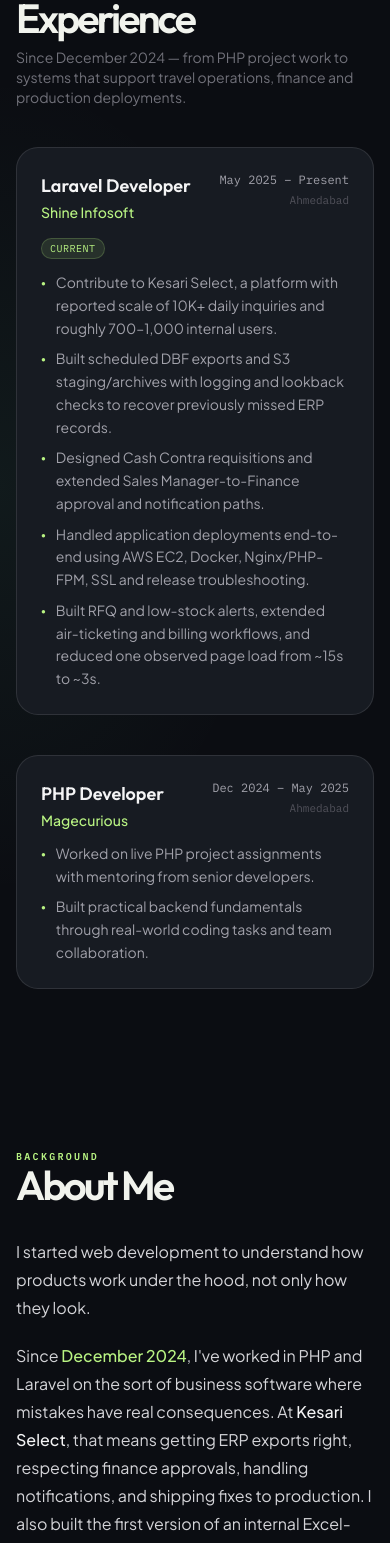
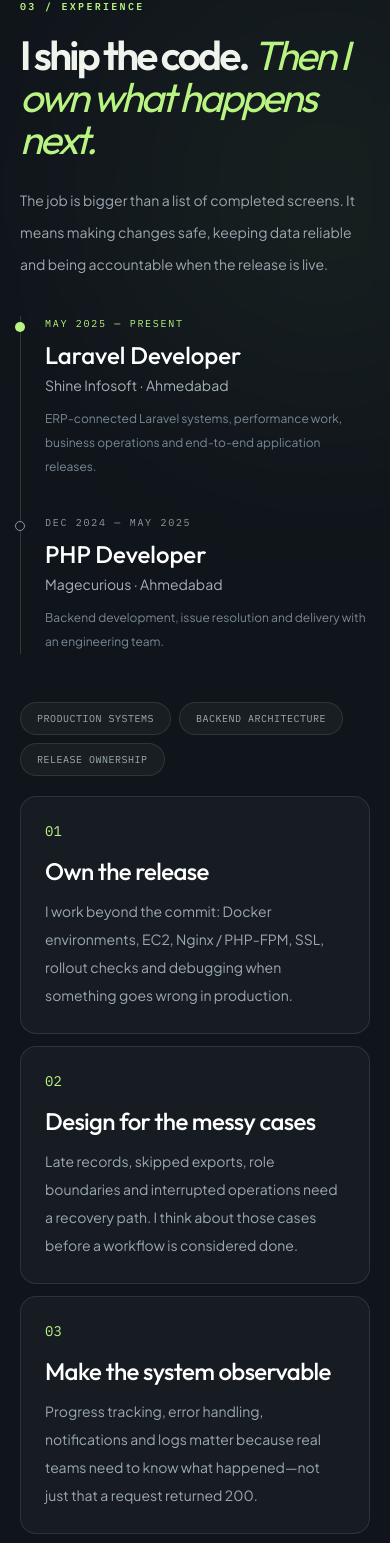
Before and after one commit to MadinBloch/Mysite, a React (Vite) app: page / in a window 390 px wide. Shown: the part 6952-8495 px from the top of the page. Built offline with nearby package versions, Linux system fonts and the light colour scheme.

Commit message:
Redesign experience, engineering approach, authentic media gallery and contact

```diff
--- a/src/components/About.jsx
+++ b/src/components/About.jsx
@@ -1,84 +1,31 @@
+const values = [
+  {number:'01',title:'Make it recoverable',text:'Imports, exports and queued work need a way to retry, inspect or pick up where they stopped.'},
+  {number:'02',title:'Prefer clarity over cleverness',text:'The next developer should be able to understand why a business rule exists and how a record moves through the system.'},
+  {number:'03',title:'Measure what matters',text:'When a page feels slow or a batch stalls, I look for the bottleneck and track the result rather than calling the code “optimized” without a baseline.'}
+]
 export default function About() {
-  return (
-    <section id="about" className="py-20 sm:py-24">
-      <div className="max-w-5xl mx-auto px-4 sm:px-6">
-        <p className="section-label">Background</p>
-        <h2 className="section-heading mb-8">About Me</h2>
-
-        <div className="grid md:grid-cols-3 gap-8">
-          <div className="md:col-span-2 space-y-5 text-zinc-300 leading-7">
-            <p>
-              I started web development to understand how products work under the hood, not only
-              how they look.
-            </p>
-            <p>
-              Since <span className="text-accent font-medium">December 2024</span>, I've worked in PHP
-              and Laravel on the sort of business software where mistakes have real consequences.
-              At <span className="text-zinc-100 font-medium">Kesari Select</span>, that means
-              getting ERP exports right, respecting finance approvals, handling notifications,
-              and shipping fixes to production. I also built the first version of an internal
-              Excel-driven email campaign system.
-            </p>
-            <p>
-              Academically, I have completed my <span className="text-zinc-100 font-medium">BCA</span> and
-              am in the <span className="text-zinc-100 font-medium">final year of MCA</span>. I focus on
-              backend architecture, clean APIs, Dockerized environments, and maintainable codebases.
-            </p>
-            <ul className="space-y-2 pt-2">
-              <li className="flex items-start gap-3">
-                <span className="text-accent mt-0.5">•</span>
-                <span>Production work with Laravel, Frappe ERP integrations, DBF/S3 exports, queues and approvals.</span>
-              </li>
-              <li className="flex items-start gap-3">
-                <span className="text-accent mt-0.5">•</span>
-                <span>Handled application deployments and post-release issues with Docker, EC2, Nginx, PHP-FPM and SSL.</span>
-              </li>
-              <li className="flex items-start gap-3">
-                <span className="text-accent mt-0.5">•</span>
-                <span>Conducted a hands-on Git &amp; Docker workshop for BCA/MCA students at Dr. Subhash University.</span>
-              </li>
-            </ul>
-          </div>
-
-          <div className="space-y-4">
-            <div className="card hover:border-accent/30">
-              <p className="font-mono text-xs text-zinc-600 mb-2">// experience</p>
-              <p className="text-zinc-200 text-sm font-medium">Since Dec 2024</p>
-              <p className="text-zinc-500 text-xs mt-0.5">Real-world Laravel projects</p>
-            </div>
-            <div className="card hover:border-accent/30">
-              <p className="font-mono text-xs text-zinc-600 mb-2">// education</p>
-              <p className="text-zinc-200 text-sm font-medium">MCA · Final Year</p>
-              <p className="text-zinc-500 text-xs mt-0.5">BCA Completed</p>
-            </div>
-            <div className="card hover:border-accent/30">
-              <p className="font-mono text-xs text-zinc-600 mb-2">// focus</p>
-              <p className="text-zinc-200 text-sm font-medium">Backend Systems</p>
-              <p className="text-zinc-500 text-xs mt-0.5">APIs, logic, databases</p>
-            </div>
-            <div className="card hover:border-accent/30">
-              <p className="font-mono text-xs text-zinc-600 mb-2">// community</p>
-              <p className="text-zinc-200 text-sm font-medium">Workshop Facilitator</p>
-              <p className="text-zinc-500 text-xs mt-0.5">Hackathon Grand Finalist</p>
-            </div>
+  return <section id="about" className="bg-[#eff1e9] py-24 text-[#141e17] sm:py-32">
+    <div className="mx-auto max-w-7xl px-5 sm:px-8 lg:px-12">
+      <div className="grid gap-10 lg:grid-cols-[.95fr_1.05fr] lg:gap-20">
+        <div>
+          <p className="font-mono text-[10px] font-semibold uppercase tracking-[.24em] text-[#4d7744]">04 / How I think</p>
+          <h2 className="mt-5 font-display text-[clamp(2.6rem,5vw,5.25rem)] font-semibold leading-[1.02] tracking-[-.07em]">Good backend work is often the stuff <span className="font-light italic text-[#668b54]">you don't notice.</span></h2>
+          <p className="mt-7 max-w-xl text-sm leading-8 text-[#59655c]">A business team can finish its work. A file doesn't go missing. A campaign can be paused. A release can be recovered. That's the kind of engineering I care about.</p>
+          <div className="mt-10 flex flex-wrap gap-2">
+            {['Laravel & PHP','MySQL','Frappe ERP APIs','Queues / Workers','AWS & Docker','Git & Linux'].map(s=><span key={s} className="rounded-full border border-[#cbd4c6] px-4 py-2 font-mono text-[11px] text-[#415146]">{s}</span>)}
           </div>
         </div>
-
-        <div id="education" className="mt-12 grid sm:grid-cols-2 gap-4">
-          <div className="card border-accent/20 bg-gradient-to-br from-accent/5 to-transparent">
-            <p className="font-mono text-[11px] text-accent uppercase tracking-wider mb-2">Education</p>
-            <h3 className="font-display text-xl font-bold text-zinc-100">MCA</h3>
-            <p className="text-zinc-400 text-sm mt-1">Master of Computer Applications</p>
-            <p className="font-mono text-xs text-zinc-500 mt-3">Final Year · Pursuing</p>
-          </div>
-          <div className="card">
-            <p className="font-mono text-[11px] text-zinc-500 uppercase tracking-wider mb-2">Education</p>
-            <h3 className="font-display text-xl font-bold text-zinc-100">BCA</h3>
-            <p className="text-zinc-400 text-sm mt-1">Bachelor of Computer Applications</p>
-            <p className="font-mono text-xs text-accent mt-3">Completed</p>
+        <div className="lg:pt-10">
+          {values.map(v=><div key={v.number} className="grid grid-cols-[58px_1fr] gap-4 border-t border-[#c9d0c5] py-8 last:border-b">
+            <span className="font-mono text-xs font-semibold text-[#73946b]">{v.number}</span>
+            <div><h3 className="font-display text-2xl font-semibold tracking-tight text-[#17281c]">{v.title}</h3><p className="mt-3 max-w-lg text-sm leading-7 text-[#667267]">{v.text}</p></div>
+          </div>)}
+          <div className="mt-8 flex items-start gap-4 rounded-2xl bg-[#dae6d5] p-6">
+            <span aria-hidden="true" className="font-display text-3xl text-[#578b4a]">↗</span>
+            <p className="text-sm leading-7 text-[#405845]">Also a workshop facilitator: I have taught Git and Docker through live demos for BCA/MCA students at Dr. Subhash University.</p>
           </div>
         </div>
       </div>
-    </section>
-  )
+    </div>
+  </section>
 }
--- a/src/components/Experience.jsx
+++ b/src/components/Experience.jsx
@@ -1,93 +1,55 @@
-const EXPERIENCE = [
-  {
-    company: 'Shine Infosoft',
-    role: 'Laravel Developer',
-    type: 'Full-time',
-    period: 'May 2025 – Present',
-    location: 'Ahmedabad',
-    current: true,
-    points: [
-      'Contribute to Kesari Select, a platform with reported scale of 10K+ daily inquiries and roughly 700–1,000 internal users.',
-      'Built scheduled DBF exports and S3 staging/archives with logging and lookback checks to recover previously missed ERP records.',
-      'Designed Cash Contra requisitions and extended Sales Manager-to-Finance approval and notification paths.',
-      'Handled application deployments end-to-end using AWS EC2, Docker, Nginx/PHP-FPM, SSL and release troubleshooting.',
-      'Built RFQ and low-stock alerts, extended air-ticketing and billing workflows, and reduced one observed page load from ~15s to ~3s.',
-    ],
-  },
-  {
-    company: 'Magecurious',
-    role: 'PHP Developer',
-    type: 'Full-time',
-    period: 'Dec 2024 – May 2025',
-    location: 'Ahmedabad',
-    current: false,
-    points: [
-      'Worked on live PHP project assignments with mentoring from senior developers.',
-      'Built practical backend fundamentals through real-world coding tasks and team collaboration.',
-    ],
-  },
+const highlights = [
+  {index:'01',title:'Own the release',body:'I work beyond the commit: Docker environments, EC2, Nginx / PHP-FPM, SSL, rollout checks and debugging when something goes wrong in production.'},
+  {index:'02',title:'Design for the messy cases',body:'Late records, skipped exports, role boundaries and interrupted operations need a recovery path. I think about those cases before a workflow is considered done.'},
+  {index:'03',title:'Make the system observable',body:'Progress tracking, error handling, notifications and logs matter because real teams need to know what happened—not just that a request returned 200.'}
 ]
+const teams=['Sales','Land Ops','Air Ops','Cashier','Product','Finance','Other operational teams']
 
 export default function Experience() {
-  return (
-    <section id="experience" className="py-20 sm:py-24 relative overflow-hidden">
-      <div className="pointer-events-none absolute inset-0 bg-[radial-gradient(ellipse_at_left,rgba(110,231,183,0.06),transparent_50%)]" />
-      <div className="relative max-w-5xl mx-auto px-4 sm:px-6">
-        <p className="section-label">Career</p>
-        <h2 className="section-heading mb-2">Experience</h2>
-        <p className="text-zinc-500 text-sm mb-10 max-w-2xl">
-          Since December 2024 — from PHP project work to systems that support travel operations, finance and production deployments.
-        </p>
+  return <section id="experience" className="relative overflow-hidden border-t border-white/10 bg-[#10151b] py-24 sm:py-32">
+    <div className="pointer-events-none absolute -right-40 top-16 h-[450px] w-[450px] rounded-full bg-accent/[.045] blur-[110px]" />
+    <div className="relative mx-auto max-w-7xl px-5 sm:px-8 lg:px-12">
+      <div className="grid gap-12 lg:grid-cols-[.8fr_1.2fr] lg:gap-20">
+        <div>
+          <p className="eyebrow mb-5">03 / Experience</p>
+          <h2 className="section-heading">I ship the code. <span className="font-light italic text-accent">Then I own what happens next.</span></h2>
+          <p className="mt-6 max-w-lg text-sm leading-8 text-[#9ba8b2]">The job is bigger than a list of completed screens. It means making changes safe, keeping data reliable and being accountable when the release is live.</p>
 
-        <div className="relative space-y-0">
-          <div className="absolute left-[11px] top-3 bottom-3 w-px bg-gradient-to-b from-accent/50 via-zinc-700 to-transparent hidden sm:block" />
-
-          {EXPERIENCE.map((job) => (
-            <article
-              key={`${job.company}-${job.role}-${job.period}`}
-              className="relative sm:pl-10 pb-10 last:pb-0 group"
-            >
-              <div
-                className={`absolute left-0 top-2 hidden sm:flex w-[22px] h-[22px] rounded-full border-2 items-center justify-center ${
-                  job.current
-                    ? 'border-accent bg-accent/20'
-                    : 'border-zinc-600 bg-zinc-900'
-                }`}
-              >
-                <span className={`w-2 h-2 rounded-full ${job.current ? 'bg-accent' : 'bg-zinc-500'}`} />
+          <div className="mt-9 space-y-0 border-l border-white/15 pl-6">
+            <div className="relative pb-9 before:absolute before:-left-[30px] before:top-1.5 before:h-2.5 before:w-2.5 before:rounded-full before:bg-accent">
+              <p className="font-mono text-[10px] uppercase tracking-[.17em] text-accent">May 2025 — Present</p>
+              <h3 className="mt-2 font-display text-2xl font-medium text-white">Laravel Developer</h3>
+              <p className="mt-1 text-sm text-[#a5b1b9]">Shine Infosoft · Ahmedabad</p>
+              <p className="mt-3 text-xs leading-6 text-[#788894]">ERP-connected Laravel systems, performance work, business operations and end-to-end application releases.</p>
+            </div>
+            <div className="relative before:absolute before:-left-[30px] before:top-1.5 before:h-2.5 before:w-2.5 before:rounded-full before:border before:border-[#8995a0] before:bg-[#10151b]">
+              <p className="font-mono text-[10px] uppercase tracking-[.17em] text-[#8c9aa5]">Dec 2024 — May 2025</p>
+              <h3 className="mt-2 font-display text-2xl font-medium text-white">PHP Developer</h3>
+              <p className="mt-1 text-sm text-[#a5b1b9]">Magecurious · Ahmedabad</p>
+              <p className="mt-3 text-xs leading-6 text-[#788894]">Backend development, issue resolution and delivery with an engineering team.</p>
+            </div>
+          </div>
         </div>
 
-              <div className="card group-hover:border-accent/25 group-hover:shadow-[0_12px_40px_rgba(110,231,183,0.06)]">
-                <div className="flex flex-wrap items-start justify-between gap-3 mb-3">
         <div>
-                    <h3 className="font-display text-lg font-semibold text-zinc-100">{job.role}</h3>
-                    <p className="text-accent text-sm font-medium mt-0.5">{job.company}</p>
+          <div className="mb-5 flex flex-wrap gap-2">
+            {['Production systems','Backend architecture','Release ownership'].map(s=><span key={s} className="rounded-full border border-white/10 bg-white/[.04] px-4 py-2 font-mono text-[10px] uppercase tracking-wider text-[#9eacb4]">{s}</span>)}
           </div>
-                  <div className="text-right">
-                    <p className="font-mono text-xs text-zinc-400">{job.period}</p>
-                    <p className="font-mono text-[11px] text-zinc-600 mt-1">
-                      {job.location}
-                    </p>
+          <div className="grid gap-3">
+            {highlights.map(h=><article key={h.index} className="group grid gap-3 rounded-2xl border border-white/10 bg-[#171c23] p-6 transition-colors hover:border-accent/40 sm:grid-cols-[55px_1fr] sm:p-8">
+              <span className="font-mono text-sm text-accent">{h.index}</span>
+              <div><h3 className="font-display text-[24px] font-medium tracking-tight text-white">{h.title}</h3><p className="mt-2 max-w-xl text-sm leading-7 text-[#9aa8b1]">{h.body}</p></div>
+            </article>)}
+          </div>
+          <div className="mt-5 rounded-2xl border border-accent/15 bg-accent/[.045] p-6">
+            <p className="font-mono text-[10px] uppercase tracking-[.16em] text-accent">Working with teams across the business</p>
+            <div className="mt-4 flex flex-wrap gap-2">
+              {teams.map(t=><span key={t} className="rounded-full border border-[#b9f483]/20 px-3 py-1.5 text-xs text-[#d5ddcd]">{t}</span>)}
+            </div>
+            <p className="mt-4 text-xs leading-6 text-[#7f9286]">Platform reach: approximately 700–1,000 team users, based on developer-reported figures.</p>
           </div>
         </div>
-                {job.current && (
-                  <span className="inline-flex mb-3 font-mono text-[10px] uppercase tracking-wider text-accent bg-accent/10 border border-accent/20 px-2 py-0.5 rounded-full">
-                    Current
-                  </span>
-                )}
-                <ul className="space-y-2">
-                  {job.points.map((point) => (
-                    <li key={point} className="flex items-start gap-2.5 text-sm text-zinc-400 leading-relaxed">
-                      <span className="text-accent mt-1.5 text-[8px]">●</span>
-                      <span>{point}</span>
-                    </li>
-                  ))}
-                </ul>
-              </div>
-            </article>
-          ))}
       </div>
     </div>
   </section>
-  )
 }
```
Also changed, not shown: src/components/Contact.jsx (+19 -90 lines), src/components/Media.jsx (+44 -114 lines). Lines whose indentation alone changed are shown as unchanged.
